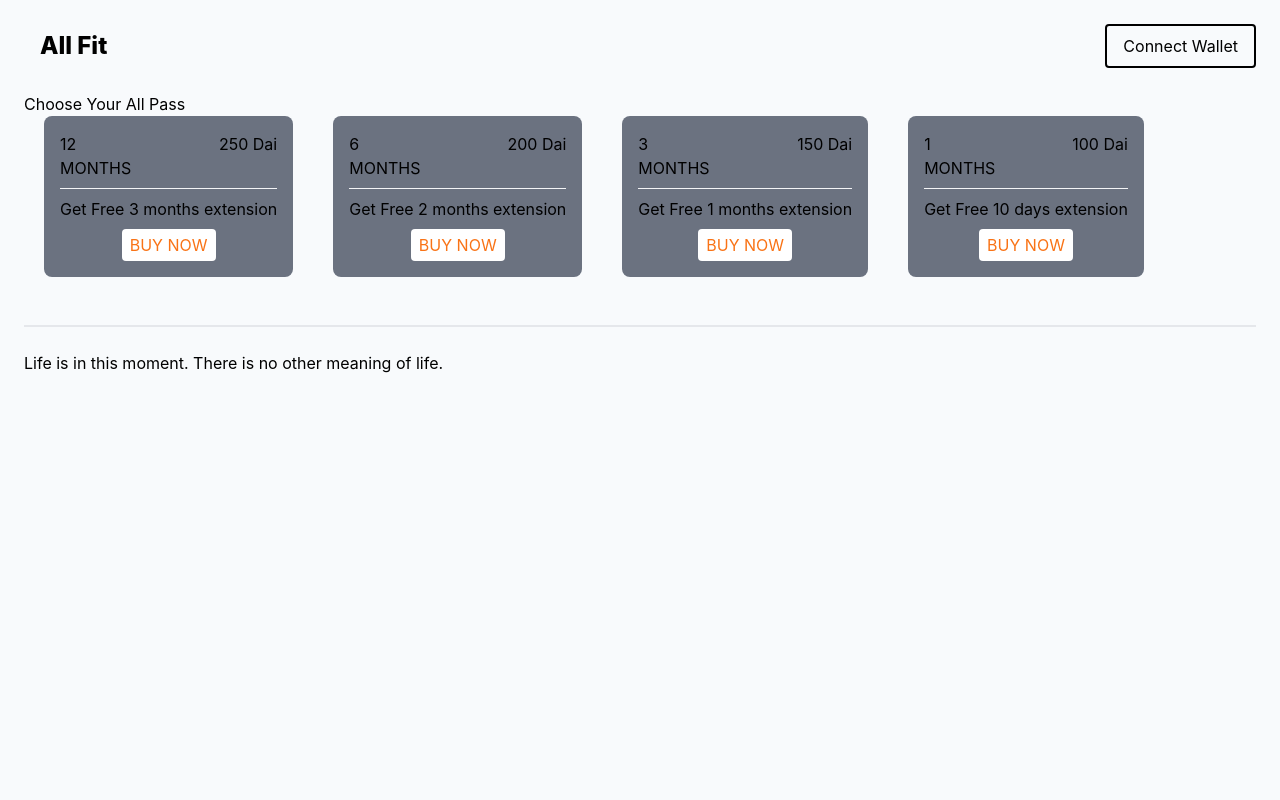
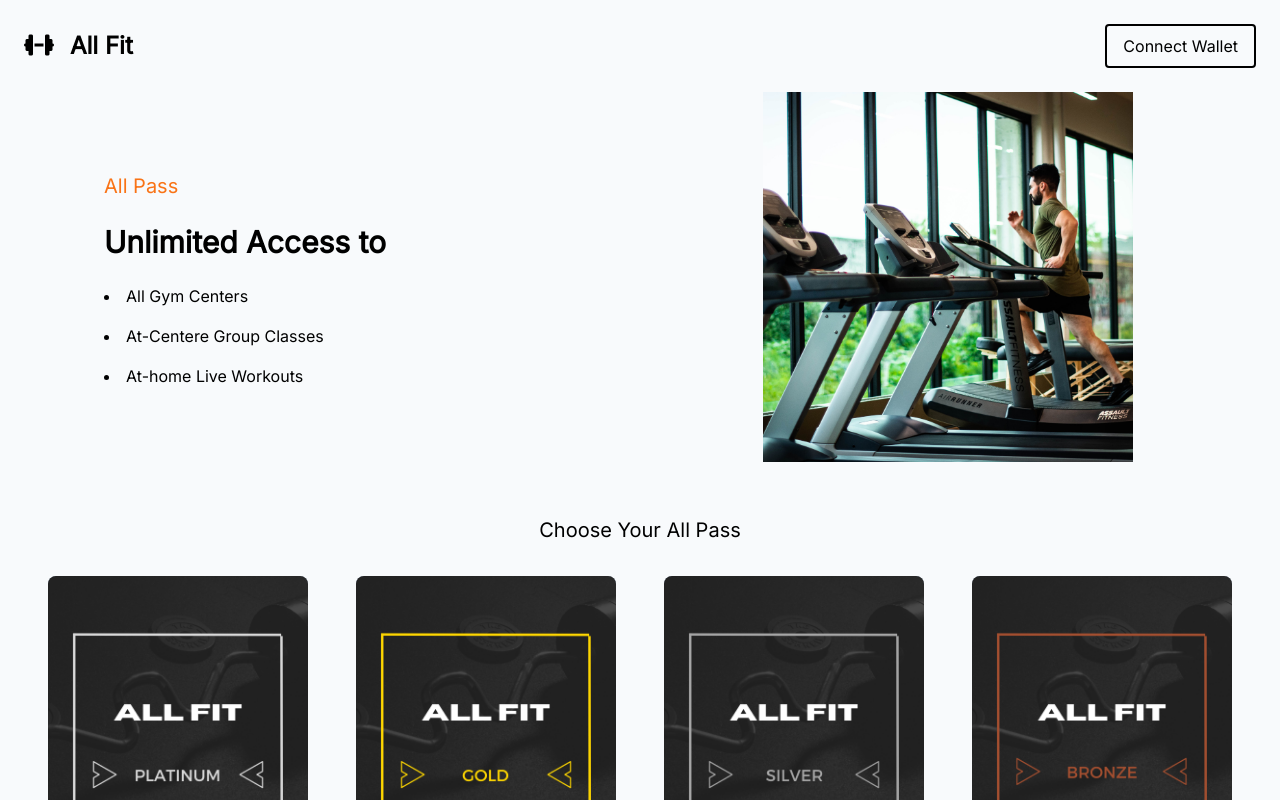
Before and after one commit to cheenukhurana/allfit, a Next.js app in the folder frontend/: page / in a window 1280 px wide. Shown: the top 800 px of the page. Built offline with nearby package versions, Linux system fonts and the light colour scheme.

Commit message:
main page design, buy membership page design

```diff
--- a/frontend/components/membershipTypes.js
+++ b/frontend/components/membershipTypes.js
@@ -8,22 +8,24 @@
     }
 
     return (
-        <div className="flex">
+        <div>
+
+            <p className="text-center mt-12 text-xl"> Choose Your All Pass</p>
+            <div className="mt-8 flex justify-around">
                 {membershipTypesData.map((membership, index) => (
-                <div key={membership.duration} className="rounded-lg p-4 bg-gray-500 mx-5 cursor-pointer" onClick={handleMembershipBuy}>
+                    <div key={membership.duration} className="rounded-lg bg-slate-400 hover:bg-slate-600 mx-6 cursor-pointer" onClick={handleMembershipBuy}>
                         <Link href={`/memberships/${membership.duration}`}>
-                    <div className="border-b border-b-gray-100 flex justify-between pb-2">
-                        <div className="flex flex-col">
-                            <p>{membership.duration}</p>
-                            <p>MONTHS</p>
-                        </div>
+                        <img className="block rounded-tl-lg rounded-tr-lg" src={`/membershipNFTs/${membership.duration}months.png`} alt="" />
+                            <div className="border-b border-b-gray-100 flex justify-between p-4">
+                                    <p>{membership.duration} MONTHS</p>
                                     <div>{membership.price} Dai</div>
                             </div>
-                    <div className="mt-2">Get {membership.extras}</div>
-                    <button className="mt-2 px-2 py-1 bg-white text-orange-500 rounded mx-auto block">BUY NOW</button>
+                            <div className="mt-2 px-4">Get {membership.extras}</div>
+                            <button className="m-3 px-2 py-1 bg-white text-orange-500 hover:text-orange-700 rounded mx-auto block">BUY NOW</button>
                         </Link>
                     </div>
                 ))}
+            </div>
         </div>
     )
 }
--- a/frontend/pages/_app.js
+++ b/frontend/pages/_app.js
@@ -8,7 +8,7 @@
       <Head>
         <title>All Fit</title>
         <meta name="viewport" content="initial-scale=1, width=device-width" />
-        <link rel="icon" href="/favicon.ico" />
+        <link rel="icon" href="/dumbbell-solid.svg" />
       </Head>
 
       <Component {...pageProps} />
--- /dev/null
+++ b/frontend/pages/_document.js
@@ -0,0 +1,17 @@
+import { Html, Head, Main, NextScript } from 'next/document'
+
+export default function Document() {
+    return (
+        <Html>
+            <Head>
+                <link rel="stylesheet" href="https://fonts.googleapis.com/css2?family=Poppins"></link>
+                <link rel="stylesheet" href="https://fonts.googleapis.com/css2?family=Inter"></link>
+                <script src='https://kit.fontawesome.com/a076d05399.js' crossorigin='anonymous'></script>
+            </Head>
+            <body>
+                <Main />
+                <NextScript />
+            </body>
+        </Html>
+    )
+}
--- a/frontend/pages/index.js
+++ b/frontend/pages/index.js
@@ -1,10 +1,11 @@
+import Cover from '../components/cover'
 import Layout from '../components/layout'
 import MembershipTypes from '../components/membershipTypes'
 
 export default function Home() {
   return (
     <Layout>
-      Choose Your All Pass
+      <Cover />
       <MembershipTypes />
     </Layout>
   )
--- a/frontend/pages/memberships/[duration].js
+++ b/frontend/pages/memberships/[duration].js
@@ -28,10 +28,14 @@
 
     return (
         <Layout>
-            {membershipTypeData.duration} months
-            <img className="w-[14rem] border border-gray-400" src={`/membershipNFTs/${membershipTypeData.duration}months.png`} alt=""></img>
+            <p className="text-xl">{membershipTypeData.duration} Months All Pass</p>
+            <ul class="mt-2 list-disc list-inside">
+                <li>{membershipTypeData.extras}</li>
+            </ul>
+            <p className="text-xl mt-4 text-orange-500">{membershipTypeData.price} Dai</p>
+            <img className="w-[14rem] border border-gray-400 mt-8" src={`/membershipNFTs/${membershipTypeData.duration}months.png`} alt=""></img>
             <p className="mt-4">You will be minted this nft upon buying</p>
-            <button className="mt-2 px-2 py-1 bg-white text-orange-500 rounded border border-gray-400" onClick={handleBuyNow}>BUY NOW</button>
+            <button className="mt-4 px-2 py-1 bg-white text-orange-500 hover:text-orange-700 rounded border border-orange-400 hover:border-orange-700" onClick={handleBuyNow}>BUY NOW</button>
         </Layout>
     )
 }
```
Lines whose indentation alone changed are shown as unchanged.
